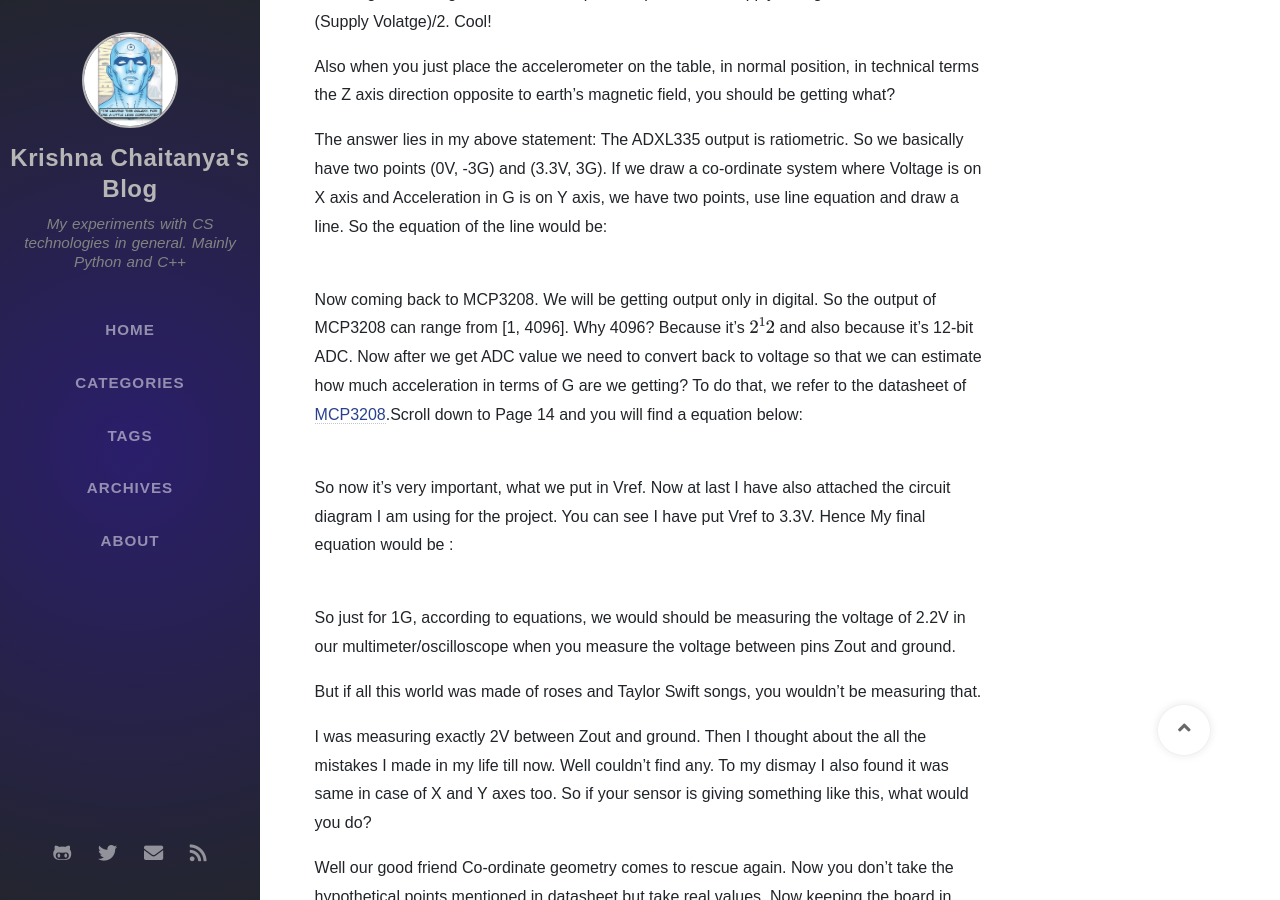
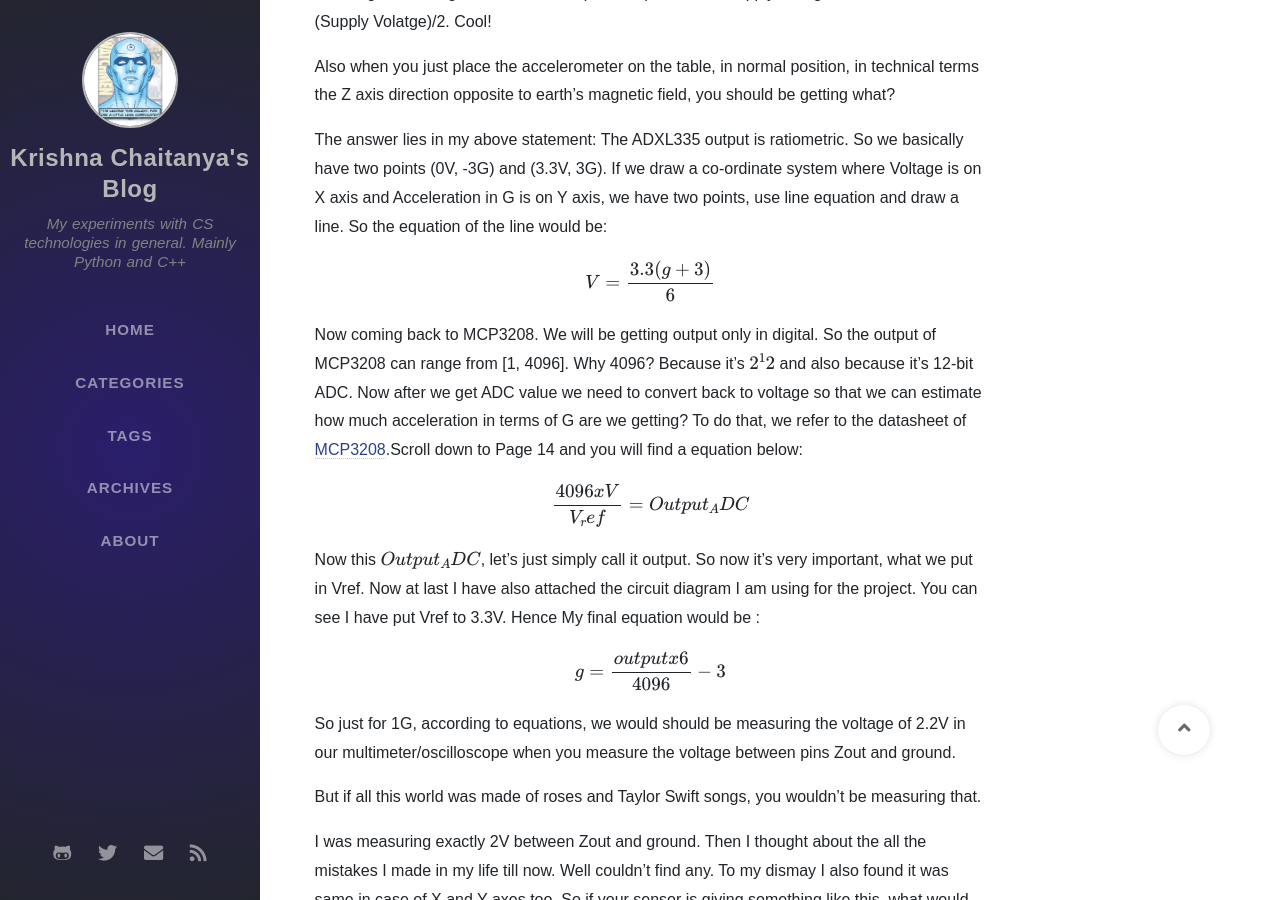
Before and after one commit to krishnachaitanya9/krishnachaitanya9.github.io, a Jekyll site: the page built from _posts/2020-01-10-RPi_Calibrating_ADXL335_Accelerometer.md, in a window 1280 px wide and 900 px high, scrolled down 776 px. Built offline with Jekyll 4.4.1, drawn with Linux system fonts in a browser that asks for light colours; nearby versions of some CDN libraries; some web fonts are replaced; formulas are drawn with MathJax 3.

Commit message:
Blog content

```diff
--- a/_posts/2020-01-10-RPi_Calibrating_ADXL335_Accelerometer.md
+++ b/_posts/2020-01-10-RPi_Calibrating_ADXL335_Accelerometer.md
@@ -29,19 +29,19 @@ Also when you just place the accelerometer on the table, in normal position, in
 The answer lies in my above statement: The ADXL335 output is ratiometric. So we basically have two points (0V, -3G) and (3.3V, 3G). If we draw a co-ordinate system where Voltage is on X axis and Acceleration in G is on Y axis, we have two points, use line equation and draw a line. So the equation of the line would be:
 
 $$
-
+V = \frac{3.3(g + 3)}{6}
 $$
 
 Now coming back to MCP3208. We will be getting output only in digital. So the output of MCP3208 can range from [1, 4096]. Why 4096? Because it's $$2^12$$ and also because it's 12-bit ADC. Now after we get ADC value we need to convert back to voltage so that we can estimate how much acceleration in terms of G are we getting? To do that, we refer to the datasheet of [MCP3208](https://ww1.microchip.com/downloads/en/DeviceDoc/21298c.pdf).Scroll down to Page 14 and you will find a equation below:
 
 $$
+\frac{4096xV}{V_ref} = Output_ADC
+$$
+
+Now this $$Output_ADC$$, let's just simply call it output. So now it's very important, what we put in Vref. Now at last I have also attached the circuit diagram I am using for the project. You can see I have put Vref to 3.3V. Hence My final equation would be :
 
 $$
-
-So now it's very important, what we put in Vref. Now at last I have also attached the circuit diagram I am using for the project. You can see I have put Vref to 3.3V. Hence My final equation would be :
-
-$$
-
+g = \frac{outputx6}{4096} - 3
 $$
 
 So just for 1G, according to equations, we would should be measuring the voltage of 2.2V in our multimeter/oscilloscope when you measure the voltage between pins Zout and ground.
```
